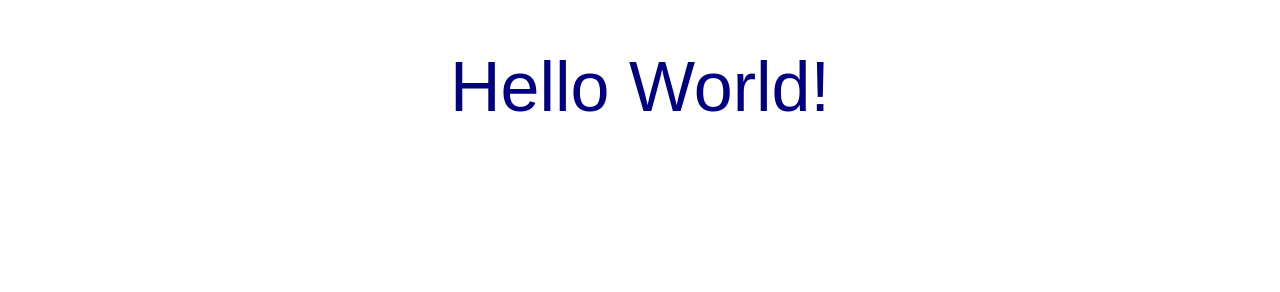
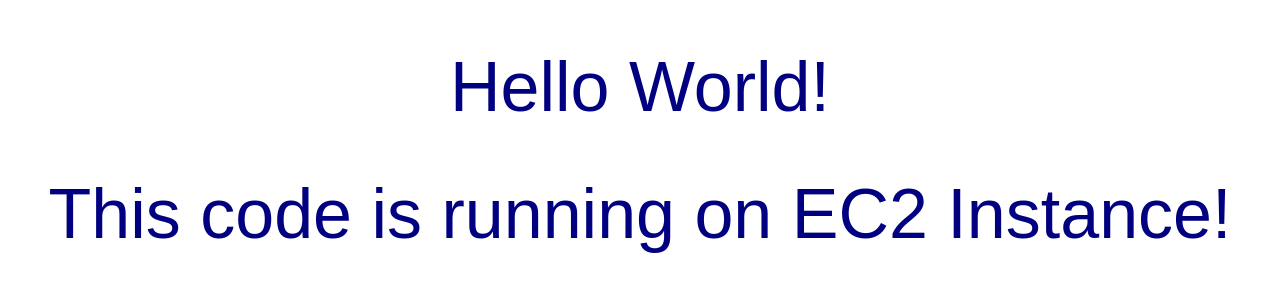
Before and after one commit to rishabhpundir/TestDeploy, a plain HTML site: page index.html in a window 1280 px wide. Drawn offline with Linux system fonts and the light colour scheme.

Commit message:
2nd commit

```diff
--- a/index.html
+++ b/index.html
@@ -23,6 +23,7 @@
 <body>
   <div align="center">
     <h1>Hello World!</h1>
+    <h1>This code is running on EC2 Instance!</h1>
   </div>
 </body>
 
```
